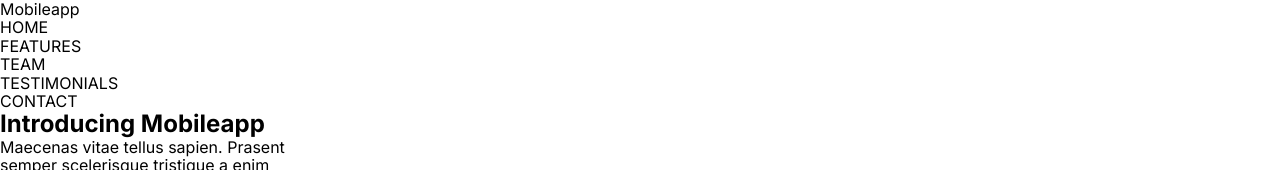
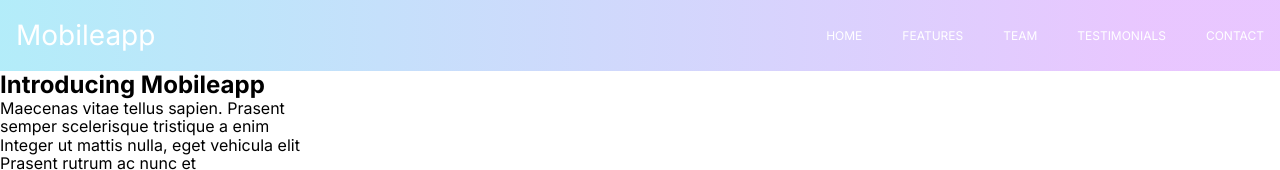
Before and after one commit to Tigriceo/fs-104, a plain HTML site: page index.html in a window 1280 px wide. Shown: the top 170 px of the page. Drawn offline with nearby package versions, Linux system fonts and the light colour scheme.

Commit message:
styles-for-header-added

```diff
--- a/css/styles.css
+++ b/css/styles.css
@@ -38,3 +38,45 @@ img {
 body{
     font-family: 'Inter', sans-serif;
 }
+
+.container {
+    width: 100%;
+    max-width: 1280px;
+    padding: 0 16px;
+    margin: 0 auto;
+}
+
+.header {
+    background: linear-gradient(90deg, rgba(0, 197, 235, 0.30) -1.97%, rgba(181, 68, 254, 0.30) 89.43%);
+    backdrop-filter: blur(17.5px);
+}
+
+.header-block {
+    display: flex;
+    gap: 20px;
+    align-items: center;
+    justify-content: space-between;
+}
+
+.logo {
+    color: #FFF;
+    font-size: 28px;
+    line-height: 1.21;
+}
+
+.menu-list {
+    display: flex;
+    gap: 40px;
+    flex-wrap: wrap;
+    color: #FFF;
+    font-size: 12px;
+    line-height: 1.208;
+}
+
+.menu-list__item {
+}
+
+.menu-list__link {
+    display: block;
+    padding: 29px 0 28px;
+}
--- a/index.html
+++ b/index.html
@@ -14,18 +14,20 @@
 </head>
 
 <body>
-  <header>
-    <a href="#">Mobileapp</a>
-    <nav>
-      <ul>
-        <li><a href="#">HOME</a></li>
-        <li><a href="#">FEATURES</a></li>
-        <li><a href="#">TEAM</a></li>
-        <li><a href="#">TESTIMONIALS</a></li>
-        <li><a href="#">CONTACT</a></li>
-      </ul>
-    </nav>
-  </header>
+  <header class="header">
+    <div class="container header-block">
+        <a href="#" class="logo">Mobileapp</a>
+        <nav class="menu">
+            <ul class="menu-list">
+                <li class="menu-list__item"><a href="#" class="menu-list__link">HOME</a></li>
+                <li class="menu-list__item"><a href="#" class="menu-list__link">FEATURES</a></li>
+                <li class="menu-list__item"><a href="#" class="menu-list__link">TEAM</a></li>
+                <li class="menu-list__item"><a href="#" class="menu-list__link">TESTIMONIALS</a></li>
+                <li class="menu-list__item"><a href="#" class="menu-list__link">CONTACT</a></li>
+            </ul>
+        </nav>
+    </div>
+</header>
   <main>
     <section class="hero">
       <div class="hero_content">
```
Also changed, not shown: test.html (+13 -11 lines).
